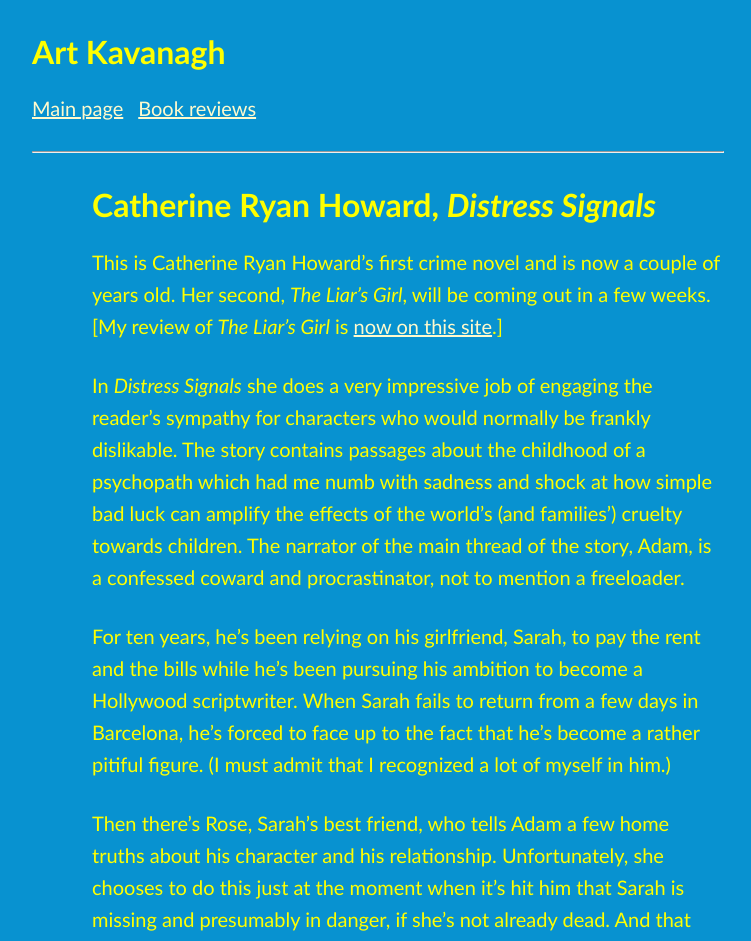
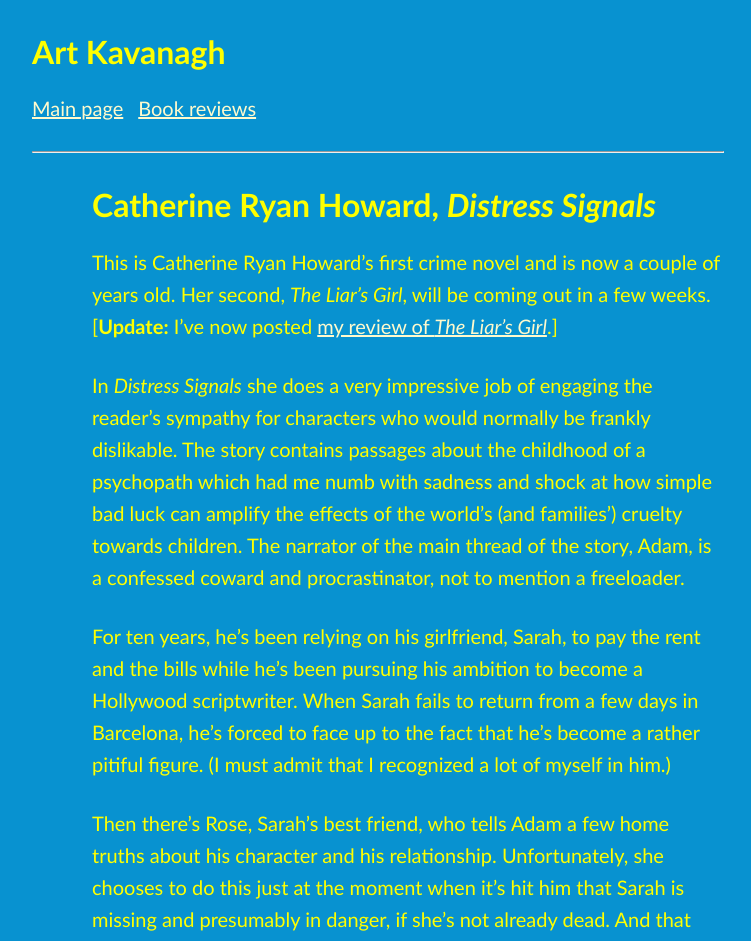
Before and after one commit to artkavanagh/github.io, a Jekyll site: the page distress-signals-review.html, which Jekyll copies as it is, in a window 1280 px wide. Shown: the top 941 px of the page, without its empty margins (232-983 px from the left). Built offline with Jekyll 4.4.1, drawn with Linux system fonts in a browser that asks for light colours.

Commit message:
Update distress-signals-review.html

```diff
--- a/distress-signals-review.html
+++ b/distress-signals-review.html
@@ -8,7 +8,7 @@
 <hr>
 </header>
 <H1>Catherine Ryan Howard, <cite>Distress Signals</cite></h1>
-<p>This is Catherine Ryan Howard’s first crime novel and is now a couple of years old. Her second, <cite>The Liar’s Girl</cite>, will be coming out in a few weeks. [My review of <cite>The Liar’s Girl</cite> is <a href="https://www.artkavanagh.ie/the-liars-girl-review.html">now on this site</a>.]</p>
+<p>This is Catherine Ryan Howard’s first crime novel and is now a couple of years old. Her second, <cite>The Liar’s Girl</cite>, will be coming out in a few weeks. [<strong>Update:</strong> I’ve now posted <a href="https://www.artkavanagh.ie/the-liars-girl-review.html">my review of <cite>The Liar’s Girl</cite></a>.]</p>
 <p>In <cite>Distress Signals</cite> she does a very impressive job of engaging the reader’s sympathy for characters who would normally be frankly dislikable. The story contains passages about the childhood of a psychopath which had me numb with sadness and shock at how simple bad luck can amplify the effects of the world’s (and families’) cruelty towards children. The narrator of the main thread of the story, Adam, is a confessed coward and procrastinator, not to mention a freeloader.</p>
 <p>For ten years, he’s been relying on his girlfriend, Sarah, to pay the rent and the bills while he’s been pursuing his ambition to become a Hollywood scriptwriter. When Sarah fails to return from a few days in Barcelona, he’s forced to face up to the fact that he’s become a rather pitiful figure. (I must admit that I recognized a lot of myself in him.)</p>
 <p>Then there’s Rose, Sarah’s best friend, who tells Adam a few home truths about his character and his relationship. Unfortunately, she chooses to do this just at the moment when it’s hit him that Sarah is missing and presumably in danger, if she’s not already dead. And that she had been planning to leave him for a man she’d met through work.</p>
```
